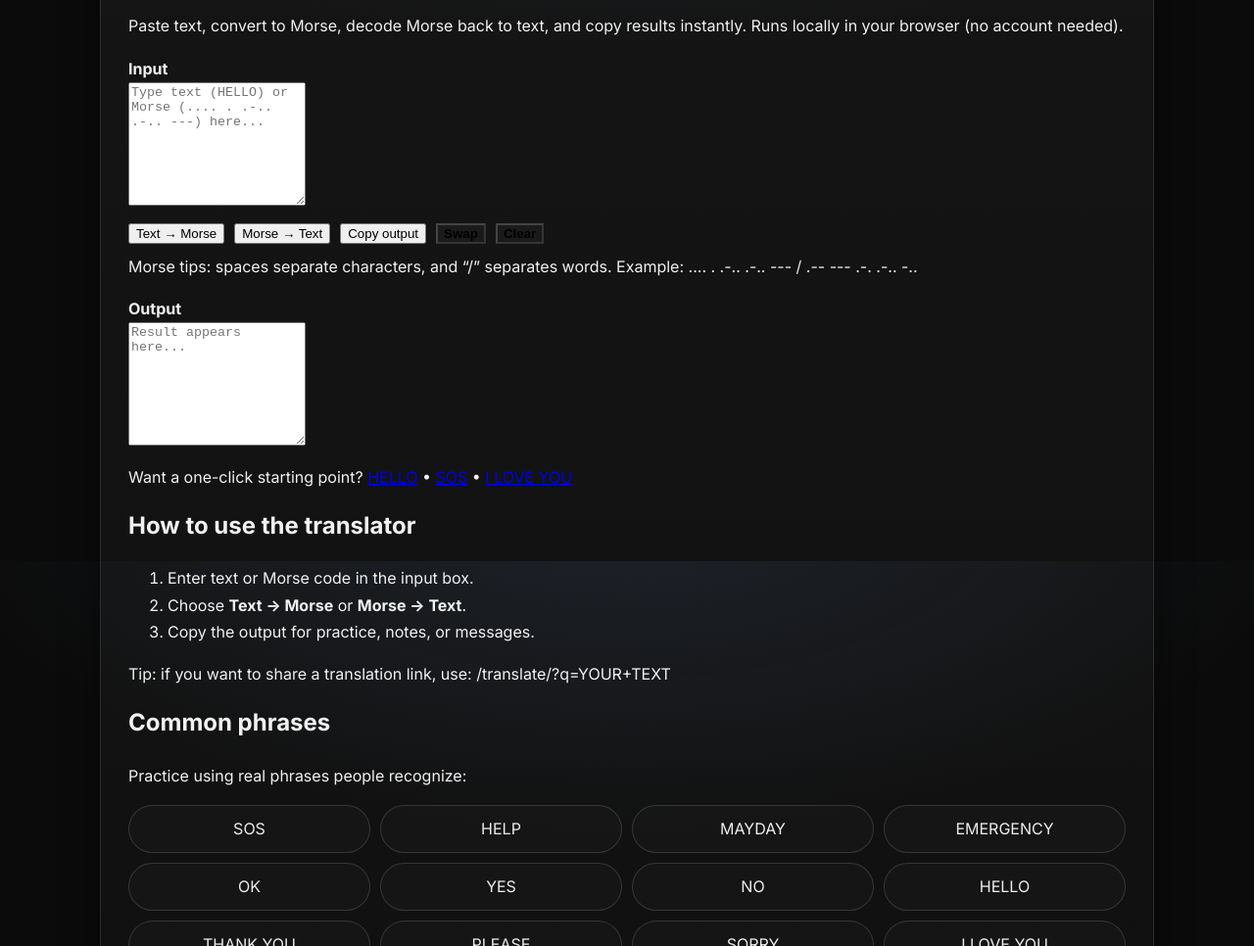
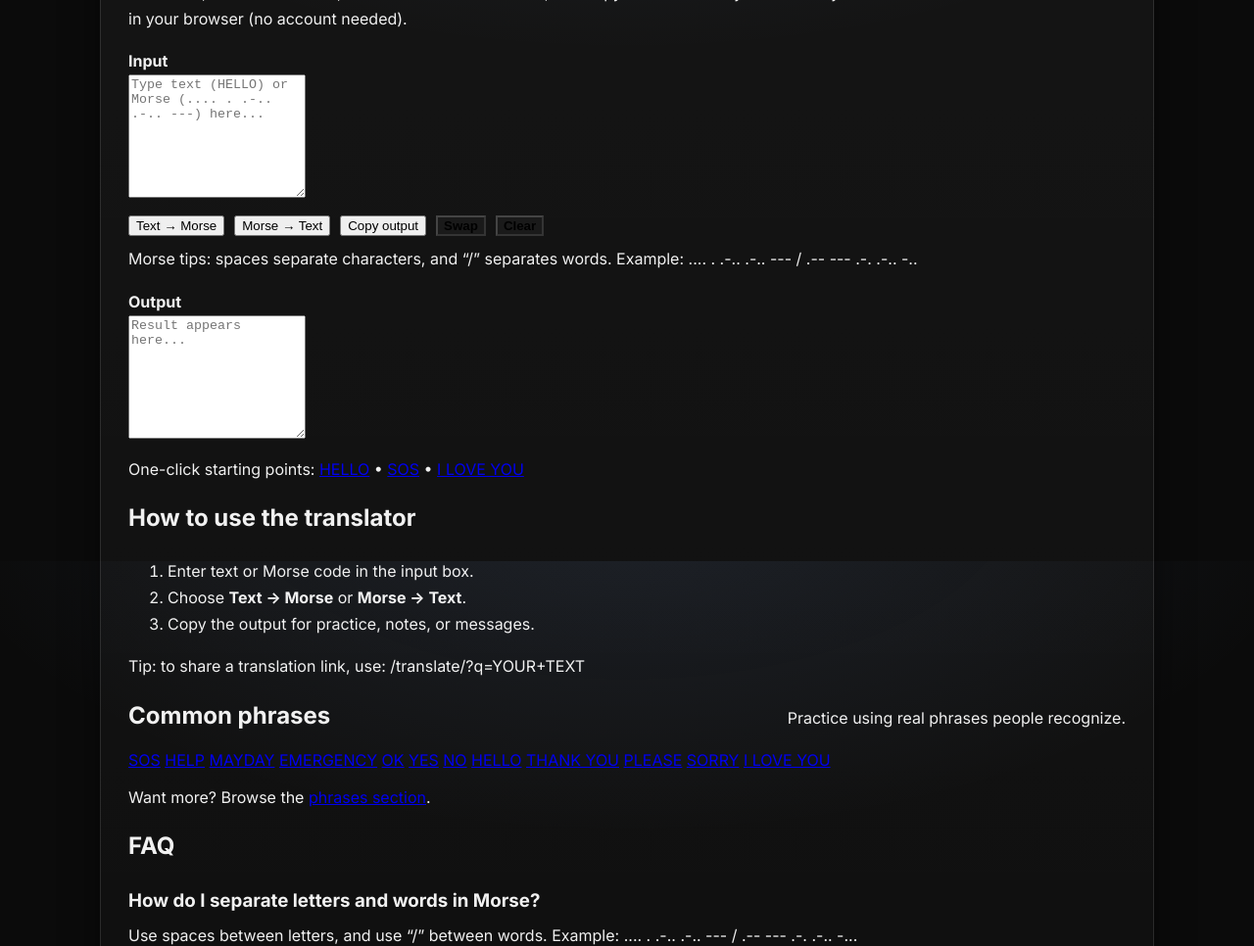
Before and after one commit to SentioAu/morsecodegenerator, an Astro site: page /translate in a window 1280 px wide. Shown: the part 227-1193 px from the top of the page at 98% size. Built offline with nearby package versions, Linux system fonts and the light colour scheme; Astro itself is replaced by a stand-in of ours.

Commit message:
Update translate.astro

```diff
--- a/src/pages/translate.astro
+++ b/src/pages/translate.astro
@@ -11,13 +11,15 @@ const initial = q.trim() ? q.trim().slice(0, 5000) : ""; // small safety cap
 ---
 
 <Layout title={title} description={description}>
-  <h1>Text to Morse Translator</h1>
-  <p class="muted" style="margin-top:6px;">
-    Paste text, convert to Morse, decode Morse back to text, and copy results instantly.
-    Runs locally in your browser (no account needed).
-  </p>
+  <header class="hero">
+    <h1 class="hero-title">Text to Morse Translator</h1>
+    <p class="muted hero-sub">
+      Paste text, convert to Morse, decode Morse back to text, and copy results instantly.
+      Runs locally in your browser (no account needed).
+    </p>
+  </header>
 
-  <section class="card" style="margin-top:16px;">
+  <section class="card tool-card">
     <div class="grid">
       <div>
         <label for="mcg-input"><strong>Input</strong></label><br />
@@ -27,12 +29,12 @@ const initial = q.trim() ? q.trim().slice(0, 5000) : ""; // small safety cap
           placeholder="Type text (HELLO) or Morse (.... . .-.. .-.. ---) here..."
         >{initial}</textarea>
 
-        <div class="tool-row" style="margin-top: 10px; display:flex; gap:10px; flex-wrap:wrap;">
+        <div class="tool-row">
           <button id="mcg-text-to-morse" type="button">Text → Morse</button>
           <button id="mcg-morse-to-text" type="button">Morse → Text</button>
           <button id="mcg-copy" type="button">Copy output</button>
 
-          <!-- safe UX helpers -->
+          <!-- UX helpers -->
           <button id="mcg-swap" type="button" class="ghost">Swap</button>
           <button id="mcg-clear" type="button" class="ghost">Clear</button>
         </div>
@@ -45,14 +47,10 @@ const initial = q.trim() ? q.trim().slice(0, 5000) : ""; // small safety cap
 
       <div>
         <label for="mcg-output"><strong>Output</strong></label><br />
-        <textarea
-          id="mcg-output"
-          rows="8"
-          placeholder="Result appears here..."
-        ></textarea>
+        <textarea id="mcg-output" rows="8" placeholder="Result appears here..."></textarea>
 
         <p class="muted" style="margin-top:10px;">
-          Want a one-click starting point?
+          One-click starting points:
           <a href="/translate/?q=HELLO">HELLO</a> •
           <a href="/translate/?q=SOS">SOS</a> •
           <a href="/translate/?q=I%20LOVE%20YOU">I LOVE YOU</a>
@@ -69,31 +67,32 @@ const initial = q.trim() ? q.trim().slice(0, 5000) : ""; // small safety cap
       <li>Copy the output for practice, notes, or messages.</li>
     </ol>
     <p class="muted">
-      Tip: if you want to share a translation link, use:
+      Tip: to share a translation link, use:
       <span class="k">/translate/?q=YOUR+TEXT</span>
     </p>
   </section>
 
   <section class="card" style="margin-top:16px;">
-    <h2 style="margin-top:0;">Common phrases</h2>
-    <p class="muted">Practice using real phrases people recognize:</p>
+    <div class="section-head">
+      <h2 style="margin:0;">Common phrases</h2>
+      <p class="muted" style="margin:0;">Practice using real phrases people recognize.</p>
+    </div>
 
-    <!-- make this a true responsive grid (not a left-only list) -->
-    <div class="phrase-grid" role="list">
-      <a role="listitem" class="pill" href="/phrases/sos/">SOS</a>
-      <a role="listitem" class="pill" href="/phrases/help/">HELP</a>
-      <a role="listitem" class="pill" href="/phrases/mayday/">MAYDAY</a>
-      <a role="listitem" class="pill" href="/phrases/emergency/">EMERGENCY</a>
+    <div class="pill-grid" style="margin-top:12px;" role="list">
+      <a role="listitem" href="/phrases/sos/">SOS</a>
+      <a role="listitem" href="/phrases/help/">HELP</a>
+      <a role="listitem" href="/phrases/mayday/">MAYDAY</a>
+      <a role="listitem" href="/phrases/emergency/">EMERGENCY</a>
 
-      <a role="listitem" class="pill" href="/phrases/ok/">OK</a>
-      <a role="listitem" class="pill" href="/phrases/yes/">YES</a>
-      <a role="listitem" class="pill" href="/phrases/no/">NO</a>
-      <a role="listitem" class="pill" href="/phrases/hello/">HELLO</a>
+      <a role="listitem" href="/phrases/ok/">OK</a>
+      <a role="listitem" href="/phrases/yes/">YES</a>
+      <a role="listitem" href="/phrases/no/">NO</a>
+      <a role="listitem" href="/phrases/hello/">HELLO</a>
 
-      <a role="listitem" class="pill" href="/phrases/thank-you/">THANK YOU</a>
-      <a role="listitem" class="pill" href="/phrases/please/">PLEASE</a>
-      <a role="listitem" class="pill" href="/phrases/sorry/">SORRY</a>
-      <a role="listitem" class="pill" href="/phrases/i-love-you/">I LOVE YOU</a>
+      <a role="listitem" href="/phrases/thank-you/">THANK YOU</a>
+      <a role="listitem" href="/phrases/please/">PLEASE</a>
+      <a role="listitem" href="/phrases/sorry/">SORRY</a>
+      <a role="listitem" href="/phrases/i-love-you/">I LOVE YOU</a>
     </div>
 
     <p class="muted" style="margin-top:10px;">
@@ -125,7 +124,7 @@ const initial = q.trim() ? q.trim().slice(0, 5000) : ""; // small safety cap
     Next: <a href="/morse-code/a/">learn the alphabet</a> or <a href="/morse-code/numbers/">numbers</a>.
   </p>
 
-  <!-- Reliable runtime script (no inline JS, no syntax errors) -->
+  <!-- Reliable runtime script -->
   <script defer src="/mcg-tool.js"></script>
 
   <!-- Safe inline enhancements (doesn't replace mcg-tool.js; only adds extra UX) -->
@@ -145,10 +144,6 @@ const initial = q.trim() ? q.trim().slice(0, 5000) : ""; // small safety cap
 
         if (!input || !output) return;
 
-        // If URL had ?q=, give the user a nice default action: text -> morse if output empty
-        // (mcg-tool.js still owns the conversion; we only nudge UX)
-        // no auto-click to avoid surprises; user stays in control.
-
         swap?.addEventListener("click", () => {
           const a = input.value;
           input.value = output.value;
@@ -166,42 +161,34 @@ const initial = q.trim() ? q.trim().slice(0, 5000) : ""; // small safety cap
   </script>
 
   <style>
-    /* local polish only for this page */
+    /* Translator page polish only */
+    .hero { margin-bottom: 10px; }
+    .hero-title { margin: 0 0 8px; }
+    .hero-sub { margin: 0; max-width: 72ch; }
+
+    .tool-card { margin-top: 16px; }
+
+    .tool-row {
+      margin-top: 10px;
+      display: flex;
+      gap: 10px;
+      flex-wrap: wrap;
+      align-items: center;
+    }
+
+    /* Ghost buttons that still match the system */
     .ghost {
       border-color: rgba(255,255,255,0.18) !important;
       background: rgba(255,255,255,0.03) !important;
-      font-weight: 600;
+      font-weight: 650;
     }
 
-    .phrase-grid {
-      display: grid;
-      grid-template-columns: repeat(2, minmax(0, 1fr));
-      gap: 10px;
-      margin-top: 10px;
-    }
-
-    @media (min-width: 720px) {
-      .phrase-grid {
-        grid-template-columns: repeat(4, minmax(0, 1fr));
-      }
-    }
-
-    .pill {
-      display: inline-flex;
-      align-items: center;
-      justify-content: center;
-      text-decoration: none;
-      padding: 10px 12px;
-      border-radius: 999px;
-      border: 1px solid rgba(255,255,255,0.14);
-      background: rgba(255,255,255,0.02);
-      color: rgba(255,255,255,0.92);
-      text-align: center;
-    }
-
-    .pill:hover {
-      background: rgba(255,255,255,0.05);
-      border-color: rgba(255,255,255,0.20);
+    .section-head {
+      display:flex;
+      flex-wrap:wrap;
+      gap: 6px 14px;
+      align-items: baseline;
+      justify-content: space-between;
     }
   </style>
 </Layout>
```
